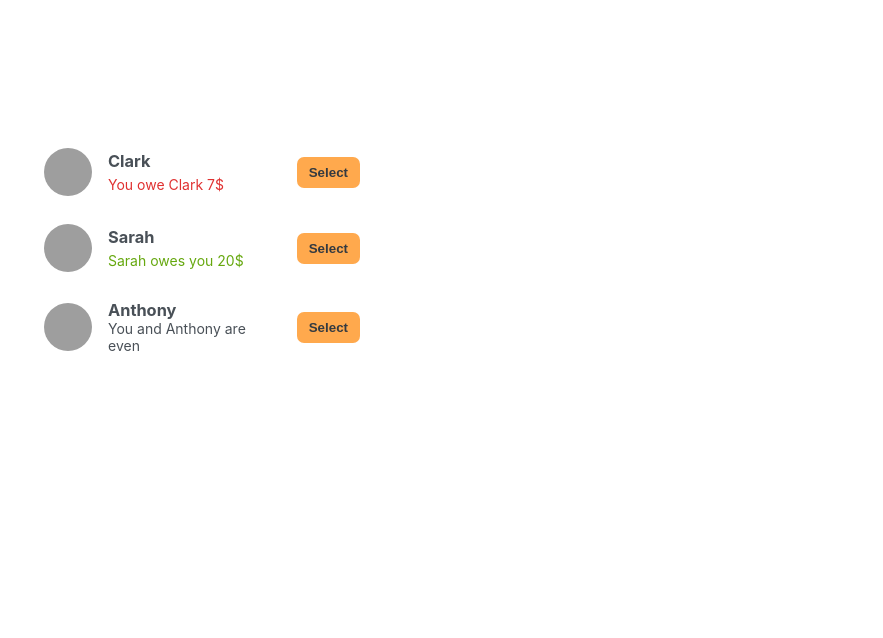
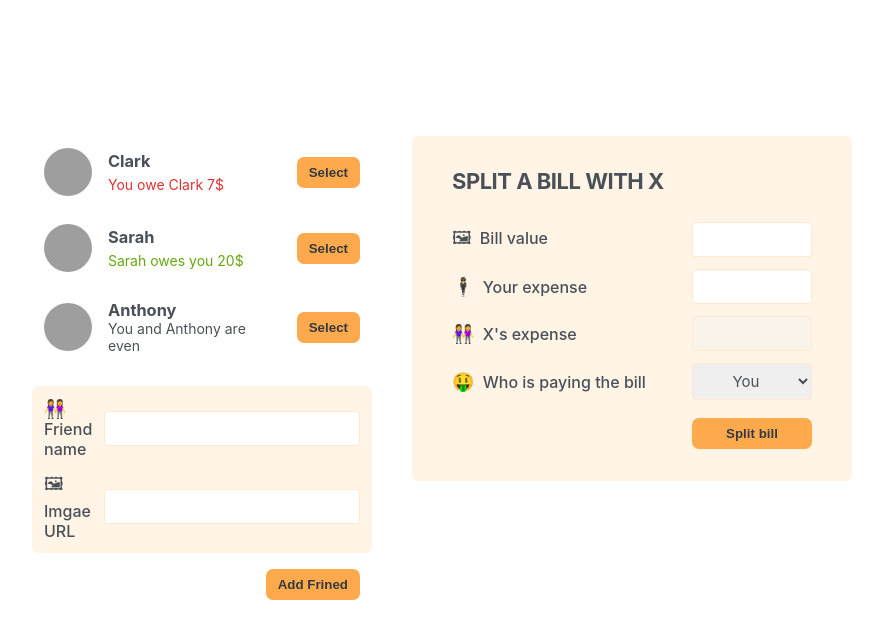
Before and after one commit to RoviK31/eat-n-split, a React (Create React App) app: page / in a window 1280 px wide. Shown: the top 638 px of the page, without its empty margins (198-1081 px from the left). Built offline with nearby package versions, Linux system fonts and the light colour scheme; grey boxes are pictures that could not be loaded.

Commit message:
build the static app form

```diff
--- a/src/App.js
+++ b/src/App.js
@@ -24,7 +24,10 @@
     <div className="app">
       <div className="sidebar">
         <FriendsList />
+        <FormAddFriend />
+        <Button>Add Frined</Button>
       </div>
+      <FormSplitBill/>
     </div>
   );
 }
@@ -55,8 +58,7 @@
 
       {friend.balance > 0 && (
         <p className="green">
-          {friend.name} owes you {Math.abs(friend.balance)}
-          $
+          {friend.name} owes you {Math.abs(friend.balance)}$
         </p>
       )}
 
@@ -64,7 +66,46 @@
         <p className="">You and {friend.name} are even </p>
       )}
 
-      <button className="button">Select</button>
+      <Button>Select</Button>
     </li>
   );
 }
+
+function Button({children}){
+  return <button className="button">{children}</button>
+}
+
+function FormAddFriend() {
+  return (
+    <form className="form-add-friend">
+      <label>👭 Friend name</label>
+      <input type="text" />
+
+      <label>🖼 Imgae URL</label>
+      <input type="text" />
+    </form>
+  );
+}
+
+function FormSplitBill(){
+  return <form className="form-split-bill">
+    <h2>Split a bill with X</h2>
+
+    <label>🖼 Bill value</label>
+    <input type="text" />
+
+    <label>🕴 Your expense </label>
+    <input type="text" />
+
+    <label>👭 X's expense</label>
+    <input type="text" disabled/>
+
+    <label>🤑 Who is paying the bill</label>
+    <select>
+      <option value="user">You</option>
+      <option value="friend">X</option>
+    </select>
+
+  <Button>Split bill</Button>
+  </form>
+}
```
